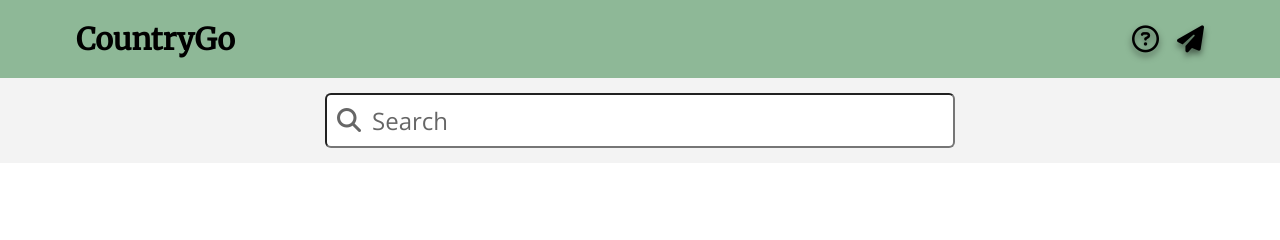
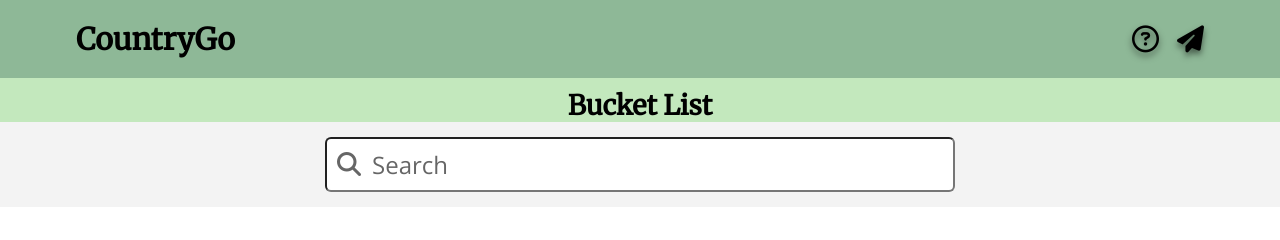
Before and after one commit to silva-tim/CountryGo, a website: page index.html in a window 1280 px wide. Drawn offline with nearby package versions, Linux system fonts and the light colour scheme; no server answers.

Commit message:
Created subheading for bucket-list view. #3

```diff
--- a/css/styles.css
+++ b/css/styles.css
@@ -1,5 +1,9 @@
 header {
   background-color: #8eb897;
+}
+
+.hidden {
+  display: none;
 }
 
 main {
@@ -8,6 +12,18 @@ main {
 
 img {
   width: 100%;
+}
+
+.subhead {
+  background-color: #c3e8bd;
+}
+
+h2#bucketlist-heading {
+  margin: 0;
+  padding-top: 10px;
+  text-align: center;
+  font-family: Merriweather, sans-serif;
+  font-size: 0.9rem;
 }
 
 h1 {
@@ -53,7 +69,7 @@ hr {
   margin: 5px 0;
 }
 
-h2 {
+h2.country-name {
   margin: 0;
   font-size: 0.6rem;
   text-align: center;
--- a/index.html
+++ b/index.html
@@ -28,8 +28,10 @@
     </div>
   </header>
   <main>
+    <div class="subhead">
+      <h2 id="bucketlist-heading">Bucket List</h2>
+    </div>
     <div class="container">
-      <div data-view="allCountriesPage">
       <div class="row">
         <div class="column-full justifycenter">
           <i class="fa-solid fa-magnifying-glass" id="magnify"></i>
@@ -39,7 +41,6 @@
       <div id="country-deck">
       </div>
     </div>
-    </div>
   </main>
   <script src="js/data.js"></script>
   <script src="js/main.js"></script>
--- a/js/main.js
+++ b/js/main.js
@@ -39,6 +39,7 @@ function renderCountry(country) {
   $flag.append($flagImg);
 
   const $nameF = document.createElement('h2');
+  $nameF.classList.add('country-name');
   $nameF.textContent = country.name.common;
   $countryF.append($nameF);
 
@@ -63,6 +64,7 @@ function renderCountry(country) {
   $card.append($countryB);
 
   const $nameB = document.createElement('h2');
+  $nameB.classList.add('country-name');
   $nameB.textContent = country.name.common;
   $countryB.append($nameB);
 
```
Lines whose indentation alone changed are shown as unchanged.
